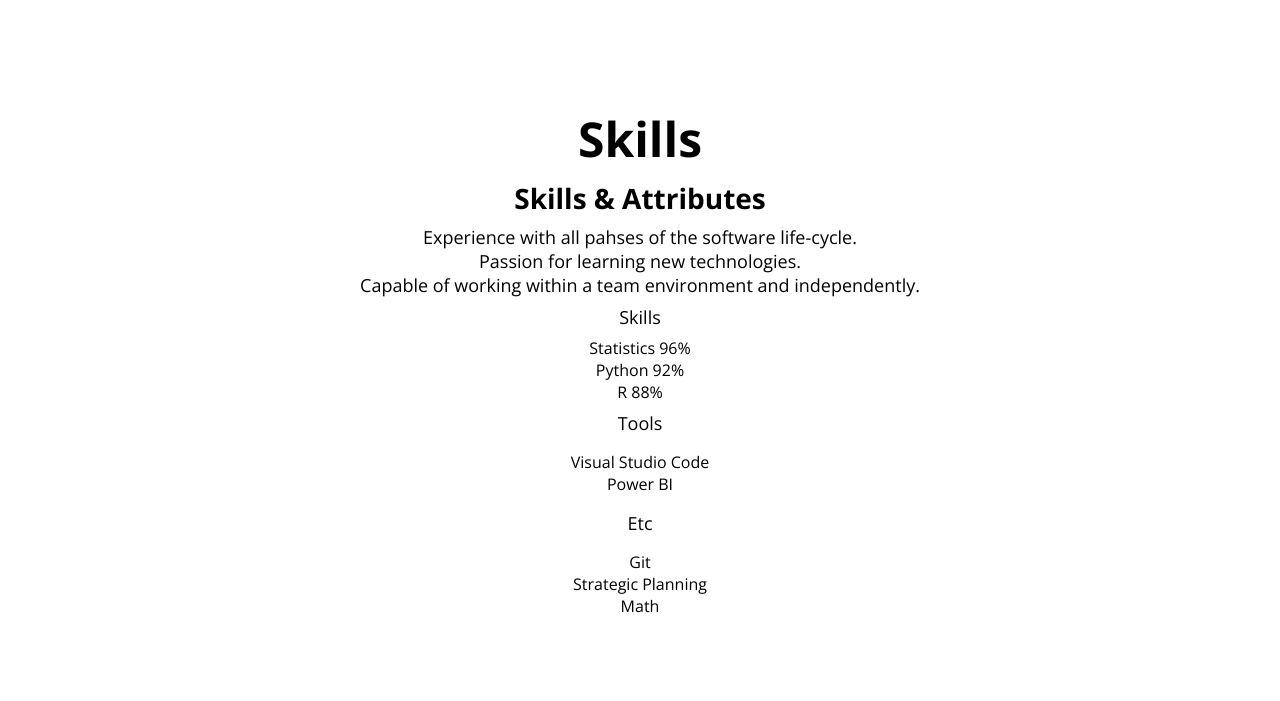
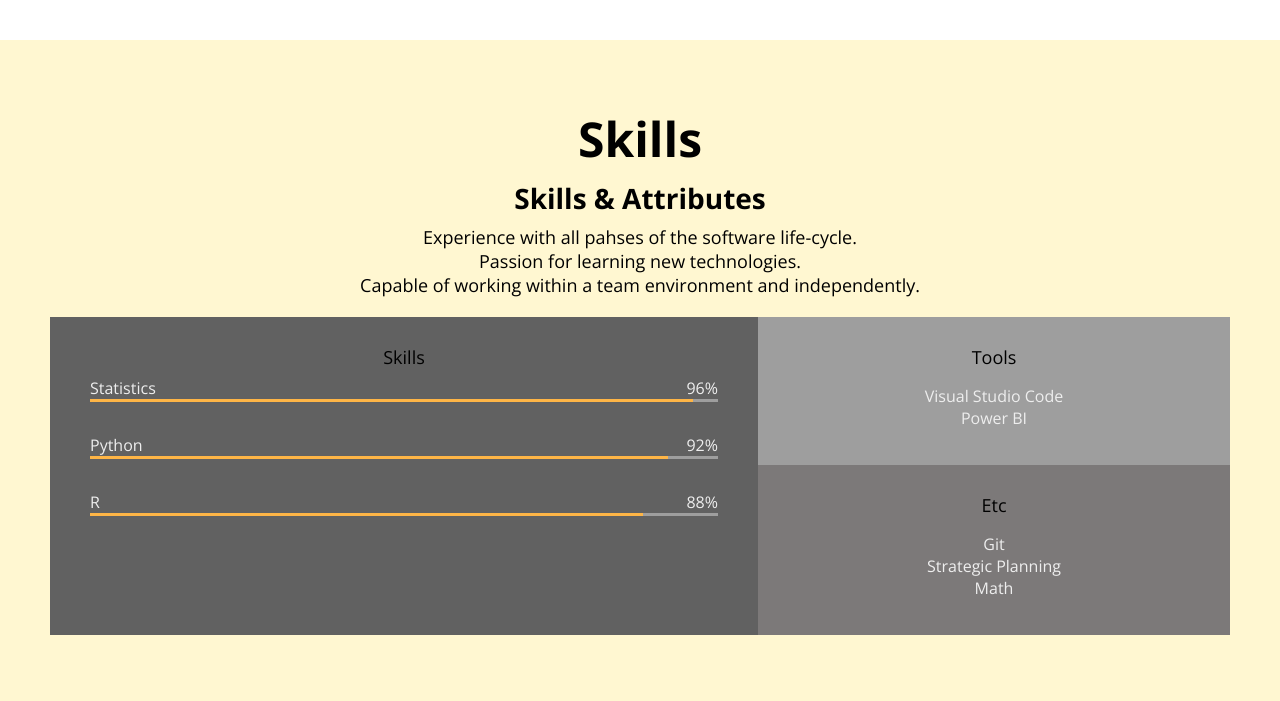
Before and after one commit to KDH1119/portfolio, a plain HTML site: page index.html in a window 1280 px wide. Shown: the part 1519-2220 px from the top of the page. Drawn offline with nearby package versions, Linux system fonts and the light colour scheme.

Commit message:
CSS; Skills

```diff
--- a/index.html
+++ b/index.html
@@ -53,7 +53,7 @@
     </section>
 
     <!-- About-->
-    <section id="about" class="section">
+    <section id="about" class="section section__container">
         <h1>About me</h1>
         <p>I became interested in big data, so I challenged public data contests and
             financial data contests and won the grand prize.
@@ -108,8 +108,8 @@
     </section>
 
     <!-- Skills-->
-    <section id="skills" class="section">
-        <h1>Skills</h1>
+    <section id="skill" class="section">
+        <div class="section__container"><h1>Skills</h1>
             <h2>Skills & Attributes</h2>
             <p>
                 Experience with all pahses of the software life-cycle.<br/>Passion for learning new technologies.<br/>Capable of working within a team environment and independently.
@@ -118,34 +118,32 @@
                 <div class="skillset__left">
                     <h3 class="skillset__title">Skills</h3>
                     <div class="skill">
-                    <div class="skill_description">
+                        <div class="skill__description">
                             <span>Statistics</span>
                             <span>96%</span>
                         </div>
-                    <div class="skill_bar">
-                        <div class="skill__value">
+                        <div class="skill__bar">
+                            <div class="skill__value" style="width: 96%;"></div>
+                        </div>
+                    </div>
+                    <div class="skill">
+                        <div class="skill__description">
+                            <span>Python</span>
+                            <span>92%</span>
+                        </div>
+                        <div class="skill__bar">
+                            <div class="skill__value" style="width: 92%";>
 
                             </div>
                         </div>
                     </div>
                     <div class="skill">
-                    <div class="skill_description">
-                        <span>Python</span>
-                        <span>92%</span>
-                    </div>
-                    <div class="skill_bar">
-                        <div class="skill__value">
-
-                        </div>
-                    </div>
-                </div>
-                <div class="skill">
-                    <div class="skill_description">
+                        <div class="skill__description">
                             <span>R</span>
                             <span>88%</span>
                         </div>
-                    <div class="skill_bar">
-                        <div class="skill__value">
+                        <div class="skill__bar">
+                            <div class="skill__value" style="width: 88%">
 
                             </div>
                         </div>
@@ -167,8 +165,7 @@
                             <li><span>Math</span></li>
                         </ul>
                     </div>
-            </div>
-        </div>
+                </div></div>
     </section>
 
     <!-- Work-->
--- a/style.css
+++ b/style.css
@@ -7,6 +7,7 @@
   --color-pink: #fe918d;
   --color-dark-pink: #ff6863;
   --color-dark: #4d4d4d;
+  --color-grey: #9e9e9e;
   --color-dark-grey: #616161;
   --color-light-grey: #7c7979;
   --color-blue: #73aace;
@@ -156,6 +157,9 @@ p {
 .section {
   padding: 50px;
   text-align: center;
+  margin: auto;
+}
+.section__container {
   max-width: 1200px;
   margin: auto;
 }
@@ -225,3 +229,60 @@ p {
 .job__period {
   font-size: var(--font-micro);
 }
+
+/* Skill */
+
+#skill {
+  background-color: var(--color-yellow);
+}
+
+.skillset {
+  display: flex;
+  background-color: var(--color-light-grey);
+  color: var(--color-light-white);
+  margin: 20px 0;
+}
+
+.skillset_title {
+  color: var(--color-white);
+}
+
+.skillset__left {
+  flex-basis: 60%;
+  background-color: var(--color-dark-grey);
+  padding: 20px 40px;
+}
+
+.skill {
+  margin-bottom: 32px;
+}
+
+.skill__value {
+  width: 70%;
+  height: 3px;
+  background-color: var(--color-orange);
+}
+
+.skill__description {
+  display: flex;
+  justify-content: space-between;
+}
+
+.skill__bar {
+  width: 100%;
+  height: 3px;
+  background-color: var(--color-grey);
+}
+
+.skillset__right {
+  flex-basis: 40%;
+}
+
+.tools {
+  background-color: var(--color-grey);
+}
+
+.tools,
+.etc {
+  padding: 20px;
+}
```
Also changed, not shown: imgs/Background.png. Lines whose indentation alone changed are shown as unchanged.
